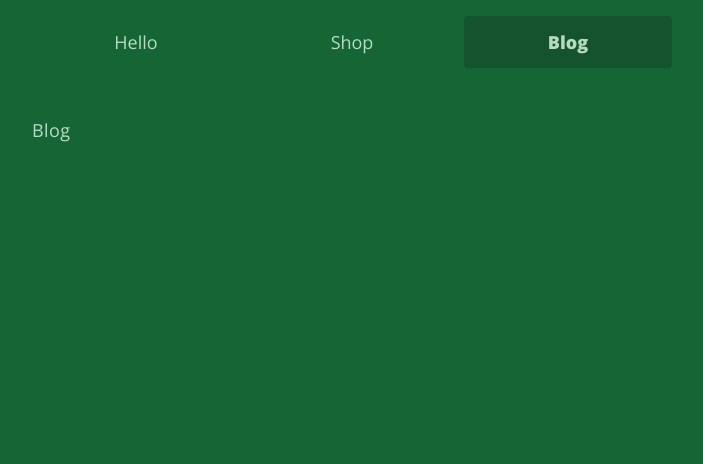
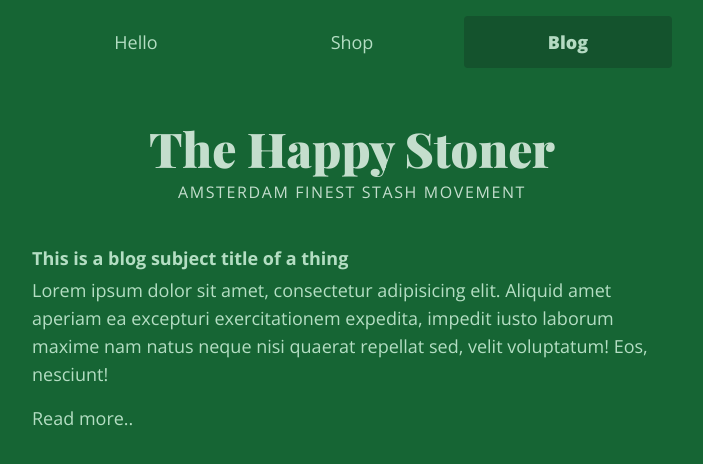
Before and after one commit to jeroengerits/the-happy-stoner, a Next.js app: page /blog in a window 1280 px wide. Shown: the top 464 px of the page, without its empty margins (288-991 px from the left). Built offline with nearby package versions, Linux system fonts and the light colour scheme; a web font is replaced by a local one.

Commit message:
refactor

```diff
--- a/components/Paragraph.tsx
+++ b/components/Paragraph.tsx
@@ -7,7 +7,7 @@ type Props = {
 
 const Paragraph = ({ children, ...rest }: Props) => {
   const className = classNames(
-    "mb-4 leading-relaxed text-green-100/80  text-sm md:text-md lg:text-lg tracking-wide"
+    "mb-4 text-green-100/80 text-sm md:text-base lg:text-lg"
   );
   return (
     <p className={className} {...rest}>
--- a/components/WordkMark.tsx
+++ b/components/WordkMark.tsx
@@ -1,12 +1,12 @@
 import classNames from "classnames";
 
 const WordkMark = () => {
-  const containerClassName = classNames("text-center");
+  const containerClassName = classNames("text-center block bg-green-800  py-2");
   const titleClassName = classNames(
-    "text-3xl md:text-4xl lg:text-5xl select-none font-serif text-green-50/80 mb-1 lg:mb-2 font-black"
+    "text-3xl md:text-4xl lg:text-5xl select-none font-serif text-green-50/80 md:mb-1 lg:mb-2 font-black"
   );
   const subtitleClassName = classNames(
-    "select-none text-xs md:text-sm uppercase text-green-50/80 tracking-widest font-light"
+    "select-none text-xs md:text-sm lg:text-base uppercase text-green-50/80 tracking-widest font-light"
   );
   return (
     <div className={containerClassName}>
--- a/pages/blog.tsx
+++ b/pages/blog.tsx
@@ -2,6 +2,7 @@ import type { NextPage } from "next";
 import Head from "next/head";
 import Navigation from "../components/Navigation";
 import Paragraph from "../components/Paragraph";
+import WordkMark from "../components/WordkMark";
 
 const Blog: NextPage = () => {
   return (
@@ -25,7 +26,19 @@ const Blog: NextPage = () => {
             </Navigation.Link>
           </Navigation.Item>
         </Navigation>
-        <Paragraph>Blog</Paragraph>
+        <div className="top-0 sticky">
+          <WordkMark />
+        </div>
+        <h2 className=" text-green-100/80 text-sm md:text-base lg:text-lg font-bold mb-1 mt-8">
+          This is a blog subject title of a thing
+        </h2>
+        <Paragraph>
+          Lorem ipsum dolor sit amet, consectetur adipisicing elit. Aliquid amet
+          aperiam ea excepturi exercitationem expedita, impedit iusto laborum
+          maxime nam natus neque nisi quaerat repellat sed, velit voluptatum!
+          Eos, nesciunt!
+        </Paragraph>
+        <Paragraph>Read more..</Paragraph>
       </main>
     </div>
   );
--- a/pages/index.tsx
+++ b/pages/index.tsx
@@ -12,7 +12,7 @@ const Home: NextPage = () => {
         <meta name="description" content="The Happy Stoner" />
         <link rel="icon" href="/favicon.ico" />
       </Head>
-      <main className="p-4 max-w-2xl mx-auto">
+      <main className="p-4 max-w-2xl mx-auto antialiased">
         <Navigation>
           <Navigation.Item>
             <Navigation.Link href="/" isActive>
@@ -26,8 +26,10 @@ const Home: NextPage = () => {
             <Navigation.Link href="/blog">Blog</Navigation.Link>
           </Navigation.Item>
         </Navigation>
-        <WordkMark />
-        <div className="mt-12 px-2 lg:px-0">
+        <div className="top-0 sticky">
+          <WordkMark />
+        </div>
+        <div className="mt-8 px-2 md:px-0">
           <Paragraph>
             Cannabis has been a part of Amsterdams culture for years, and we’re
             proud to be part of this. So many people come here seeking out peace
@@ -48,7 +50,7 @@ const Home: NextPage = () => {
             We know you love smoking as much we do, but why keep using plastics
             when there is a better option?
           </Paragraph>
-          <form className="flex flex-col my-24 text-center justify-center">
+          <form className="flex flex-col my-16 text-center justify-center">
             <label
               className="text-green-100/80 font-serif max-w-sm mx-auto font-medium text-xl md:text-2xl mb-4"
               htmlFor="email"
@@ -65,7 +67,7 @@ const Home: NextPage = () => {
                 placeholder="E-mail address..."
               />
               <button
-                className="whitespace-nowrap bg-green-900/50 hover:bg-green-900 text-green-100/80 tracking-wide font-bold transition-all   rounded-md py-3 px-8"
+                className="whitespace-nowrap bg-green-900/50 hover:bg-green-900 text-green-100/80 tracking-wide font-bold transition-all rounded-md py-3 px-8"
                 type="submit"
               >
                 Join Us
--- a/pages/shop.tsx
+++ b/pages/shop.tsx
@@ -2,6 +2,7 @@ import type { NextPage } from "next";
 import Head from "next/head";
 import Navigation from "../components/Navigation";
 import Paragraph from "../components/Paragraph";
+import WordkMark from "../components/WordkMark";
 
 const Shop: NextPage = () => {
   return (
@@ -25,6 +26,9 @@ const Shop: NextPage = () => {
             <Navigation.Link href="/blog">Blog</Navigation.Link>
           </Navigation.Item>
         </Navigation>
+        <div className="top-0 sticky">
+          <WordkMark />
+        </div>
         <Paragraph>Shop</Paragraph>
       </main>
     </div>
```
